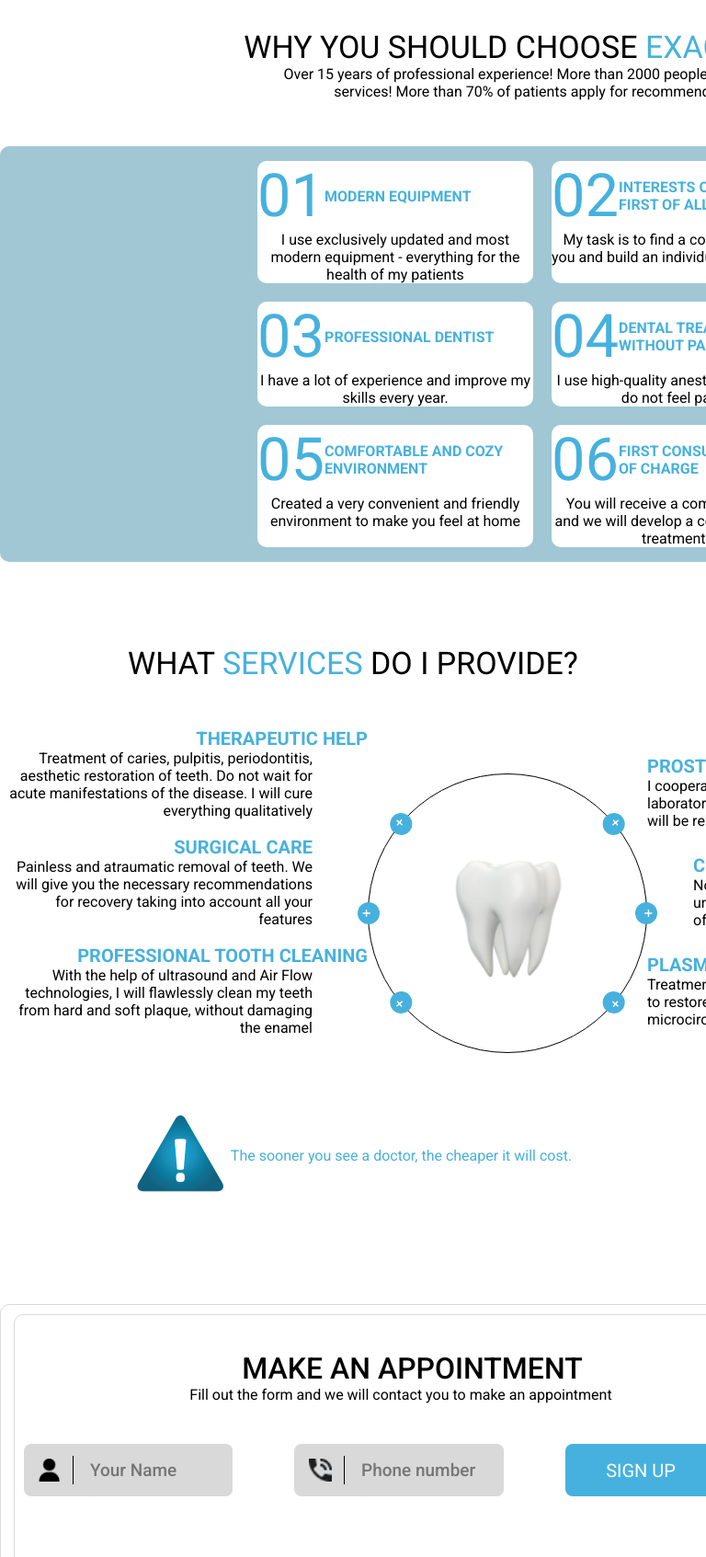
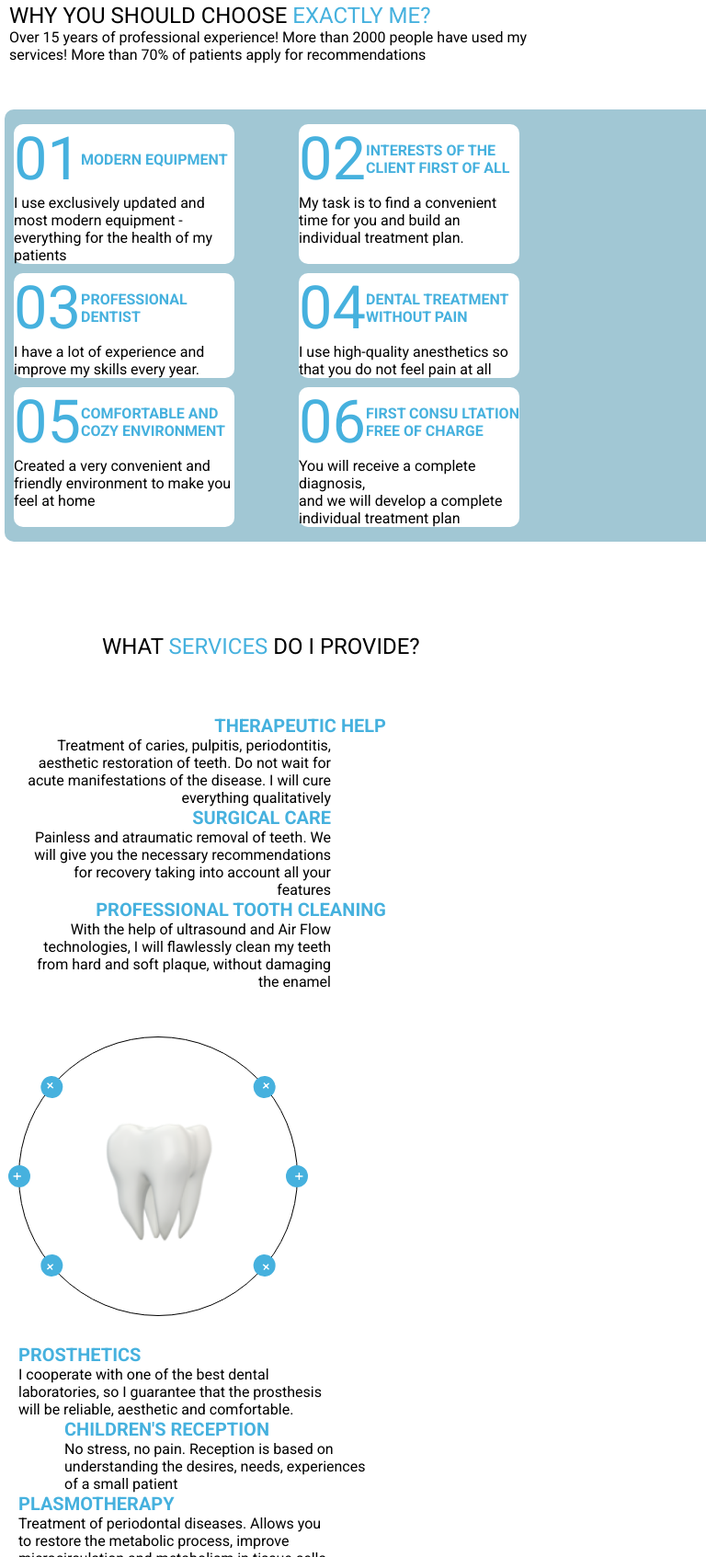
Before and after one commit to ElenaStr13/Homework12, a plain HTML site: page index.html in a window 768 px wide. Shown: the part 1107-2800 px from the top of the page at 92% size. Drawn offline with Linux system fonts and the light colour scheme.

Commit message:
media and teeth

```diff
--- a/css/footer.css
+++ b/css/footer.css
@@ -74,6 +74,27 @@ footer {
     padding-left: 25px;
     padding-right: 25px;
 }
+
+@media(max-width: 768px) and (min-width: 480px) {
+    footer {
+        flex-direction: column;
+        align-items: flex-start;
+    }
+    .dark-logo>span:first-child {
+        font-size: 27px;
+    }
+    .leftpart-footer {
+        margin-right: 0px;
+        padding-left: 10px;
+    }
+    .white-text {
+        padding-left: 10px;
+    }
+    .text-footer {
+        grid-template-columns: 150px 1fr;
+    }
+}
+
 @media (max-width: 480px) {
 footer {
     flex-direction: column;
--- a/css/header.css
+++ b/css/header.css
@@ -73,6 +73,7 @@ li>a {
     text-decoration: none;
 }
 
+
 @media(max-width: 480px) {
     #logoname {
         font-size: 27px;
--- a/css/main.css
+++ b/css/main.css
@@ -1,12 +1,10 @@
 :root {
     --blue-: #46B1DE;
 }
-
 .container {
     width: 1180px;
     margin: 0 auto;
 }
-
 .menu-main {
     background-image: url('../img/Rectangle\ 1.jpg');
     background-repeat: no-repeat;
@@ -16,38 +14,30 @@
     box-sizing: content-box;
     position: relative;
 }
-
 main {
     font-family: 'Roboto';
     font-weight: 400;
 }
-
-h1,
-.title {
+h1, title {
     font-weight: 700;
     font-size: 40px;
     width: 530px;
 }
-
 .title {
     color: var(--blue-);
 }
-
 .title-text {
     width: 464px;
     font-size: 16px;
 }
-
 .btn {
     margin-top: 48px;
 }
-
 .btn>a {
     box-shadow: 0 2px 10px #DDE0DC;
     border-radius: 8px;
     text-decoration: none;
 }
-
 .btn-tel {
     color: white;
     background-color: var(--blue-);
@@ -56,25 +46,21 @@ h1,
     padding: 16px 67px;
     border: 1px solid var(--blue-);
 }
-
 .btn-serv {
     color: var(--blue-);
     background-color: white;
     padding: 16px 46.5px;
     border: 1px solid white;
 }
-
 .lady {
     position: absolute;
     top: 105px;
     left: 300px;
 }
-
 .card-all {
     display: flex;
     justify-content: center;
 }
-
 .card {
     display: flex;
     border: 1px solid white;
@@ -88,28 +74,23 @@ h1,
     border-radius: 8px;
     align-items: center;
 }
-
 .table-all {
     margin-top: 90px;
     text-align: center;
-
 }
-
 .title-text {
     font-size: 16px;
 }
-
-.title-blue,
-.blue-text {
+.title-blue, .blue-text {
     color: var(--blue-);
 }
-
 .text {
     margin-top: 5px;
     width: 612px;
     margin: 0 auto;
 }
 
+/*table*/
 .table-static {
     display: grid;
     grid-template-columns: repeat(3, 300px);
@@ -128,7 +109,6 @@ h1,
     background-color: white;
     border-radius: 10px;
     flex-direction: column;
-
 }
 
 .all-text {
@@ -218,11 +198,7 @@ h1,
     width: 340px;
     font-size: 16px;
 }
-.for-teeth {
- display: flex;
- flex-direction: row;
- align-items: center;
-}
+
 .for-teeth-leftpart {
     display: grid;
     grid-template-columns: 1;
@@ -353,29 +329,152 @@ button {
     margin-right: 70px;
 }
 
-@media(max-width: 992px) {
+@media(max-width: 992px) and (min-width: 768px) {
+
     .gallery {
         flex-direction: column;
     }
-
     .foto {
         margin-bottom: 15px;
     }
 
     .table-static {
         grid-template-columns: repeat(2, 300px);
-        padding-left: 0;
+        grid-template-rows: 3fr;
+        padding-left: 10px;
         padding-right: 0;
+        gap: 10px;
+        justify-content: left;
     }
-
     .card-all {
         flex-direction: column;
-        align-items: center;
+        align-items: start;
+        margin-left: 10px;
     }
-
     .lady {
         position: absolute;
         left: 200px;
+    }
+    .table-all {
+        text-align: left;
+        margin-left: 10px;
+    }
+    .text-title {
+        width: 20vw;
+        font-size: 24px;
+    }
+    .text {
+        margin-top: 5px;
+        width: 612px;
+        margin: 0;
+        margin-left: 5px;
+    }
+    .teeth {
+       padding: 10px;
+        align-items: flex-start;
+    }
+    .teeth-circle {
+        margin-left: 0;
+        margin-right: 0;
+        display: flex;
+        flex-direction: column;
+        align-self: flex-start;
+        padding: 10px;
+    }
+    .atetion {
+        justify-content: left;
+    }
+    .user-btn {
+        display: flex;
+        flex-direction: column;
+    }
+    .user-data {
+        width: 520px;
+        margin-left: 10px;
+    }
+    .container-btn {
+        height: auto;
+        width: 500px;
+    }
+    .user-btn {
+        align-items: center;
+    }
+    .one-btn {
+        margin-top: 10px;
+    }
+
+}
+
+@media(max-width: 768px) and (min-width: 480px) {
+    .card-all {
+        flex-direction: column;
+        align-items: start;
+        margin-left: 10px;
+    }
+    .table-all {
+        text-align: left;
+        margin-left: 5px;
+    }
+    .table-static {
+        grid-template-columns: repeat(2, 300px);
+        grid-template-rows: 3fr;
+        padding-left: 10px;
+        padding-right: 0;
+        gap: 10px;
+        justify-content: left;
+    }
+    .cell {
+        width: 240px;
+    }
+    .text-title {
+        width: 70vw;
+        font-size: 24px;
+        margin-left: 5px;
+    }
+    .text {
+        margin-top: 5px;
+        width: 612px;
+        margin: 0;
+        margin-left: 5px;
+    }
+    .teeth {
+        padding: 10px;
+         align-items: flex-start;
+     }
+     .teeth-circle {
+         margin-left: 0;
+         margin-right: 0;
+         display: flex;
+         flex-direction: column;
+         align-self: flex-start;
+         padding: 10px;
+     }
+     .atetion {
+         justify-content: left;
+     }
+     .user-btn {
+        display: flex;
+        flex-direction: column;
+    }
+    .user-data {
+        width: 520px;
+        margin-left: 10px;
+    }
+    .container-btn {
+        height: auto;
+        width: 500px;
+    }
+    .user-btn {
+        align-items: center;
+    }
+    .one-btn {
+        margin-top: 10px;
+    }
+    .gallery {
+        flex-direction: column;
+    }
+    .foto {
+        margin-bottom: 15px;
     }
 }
 
@@ -383,30 +482,23 @@ button {
     .menu-text {
         display: none;
     }
-
     .container {
         text-align: center;
     }
-
     .menu-main {
         width: 130%;
 
     }
-
-    h1,
-    .title {
+    h1, .title {
         font-size: 22px;
     }
-
     .title-text {
         font-size: 12px;
     }
-
     .btn {
         display: flex;
-        /*justify-content: center;*/
+
     }
-
     .btn-tel {
         margin-left: 0;
         margin-right: 50px;
@@ -417,9 +509,9 @@ button {
         height: 200px;
         top: 230px
     }
-
     .table-all {
         text-align: left;
+        margin-left: 10px;
     }
 
     .text-title {
@@ -428,30 +520,52 @@ button {
         width: 480px;
         margin-left: 0;
     }
-
     .text {
         margin-left: 0;
+        width: 300px;
     }
-
     .user-data {
         display: none;
     }
-
     .card-all {
         align-items: flex-start;
         margin-left: 10vw;
         margin-top: 180px;
     }
-
     .table-static {
-        display: grid;
-        grid-template-columns: 300px;
-        grid-template-rows: 6fr;
-        gap: 20px;
+        display: flex;
+        flex-direction: column;
+        width: 300px;
         background-color: #A1C7D4;
         border-radius: 10px;
         padding: 16px 20px;
         justify-content: center;
         margin-top: 50px;
     }
+    .teeth-circle {
+        margin: 0 auto;
+        display: flex;
+        flex-direction: column;
+    }
+    .for-teeth-leftpart {
+              text-align: start;
+    }
+    .teeth-center--1>div {
+        padding-right: 0;
+    }
+    .teeth-center--2>div {
+        padding-left: 0;
+    }
+    .atetion {
+        display: flex;
+        flex-direction: column;
+        width: 300px;
+        text-align: center;
+    }
+    .gallery {
+        flex-direction: column;
+    }
+    .foto {
+        margin-bottom: 15px;
+    }
 }
```
